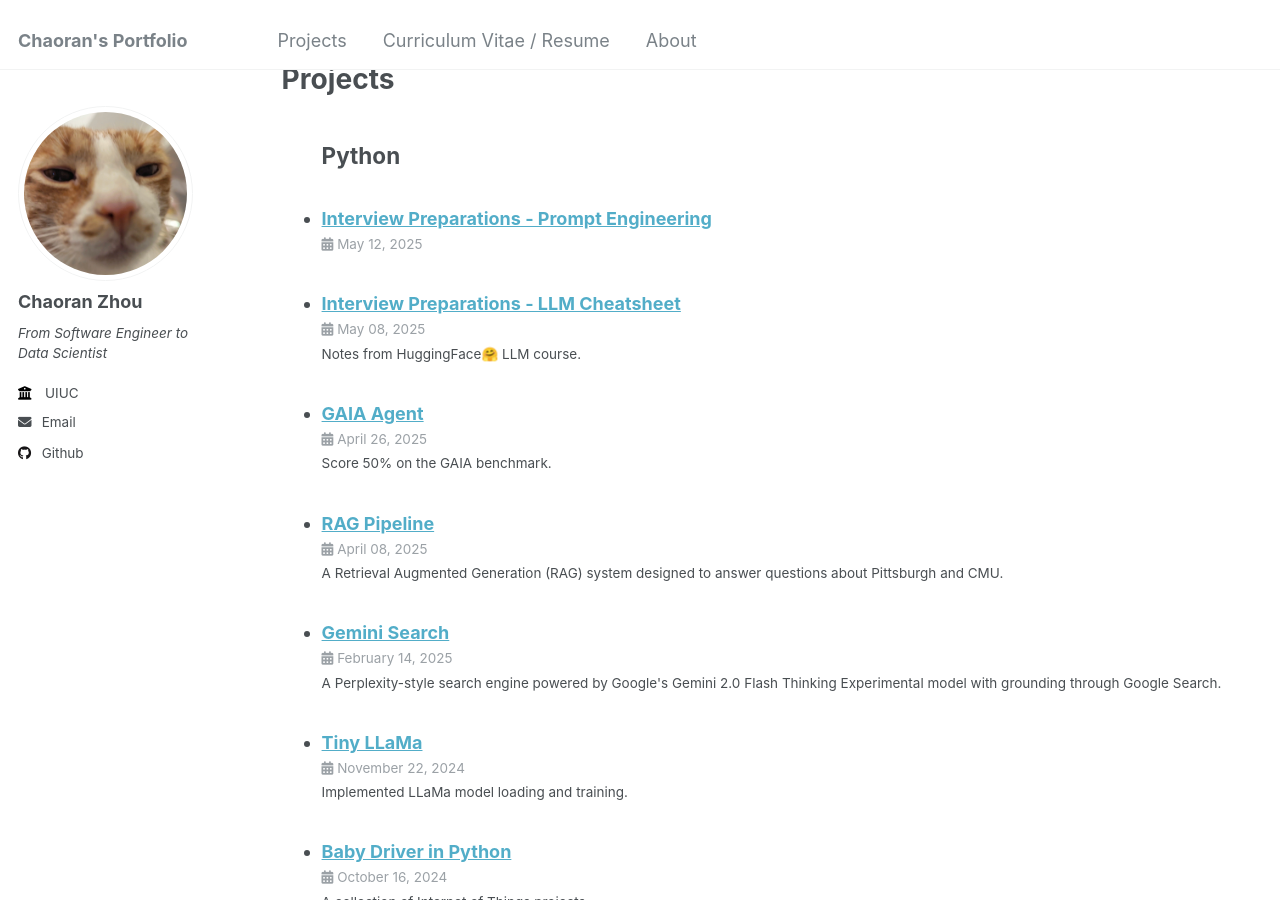
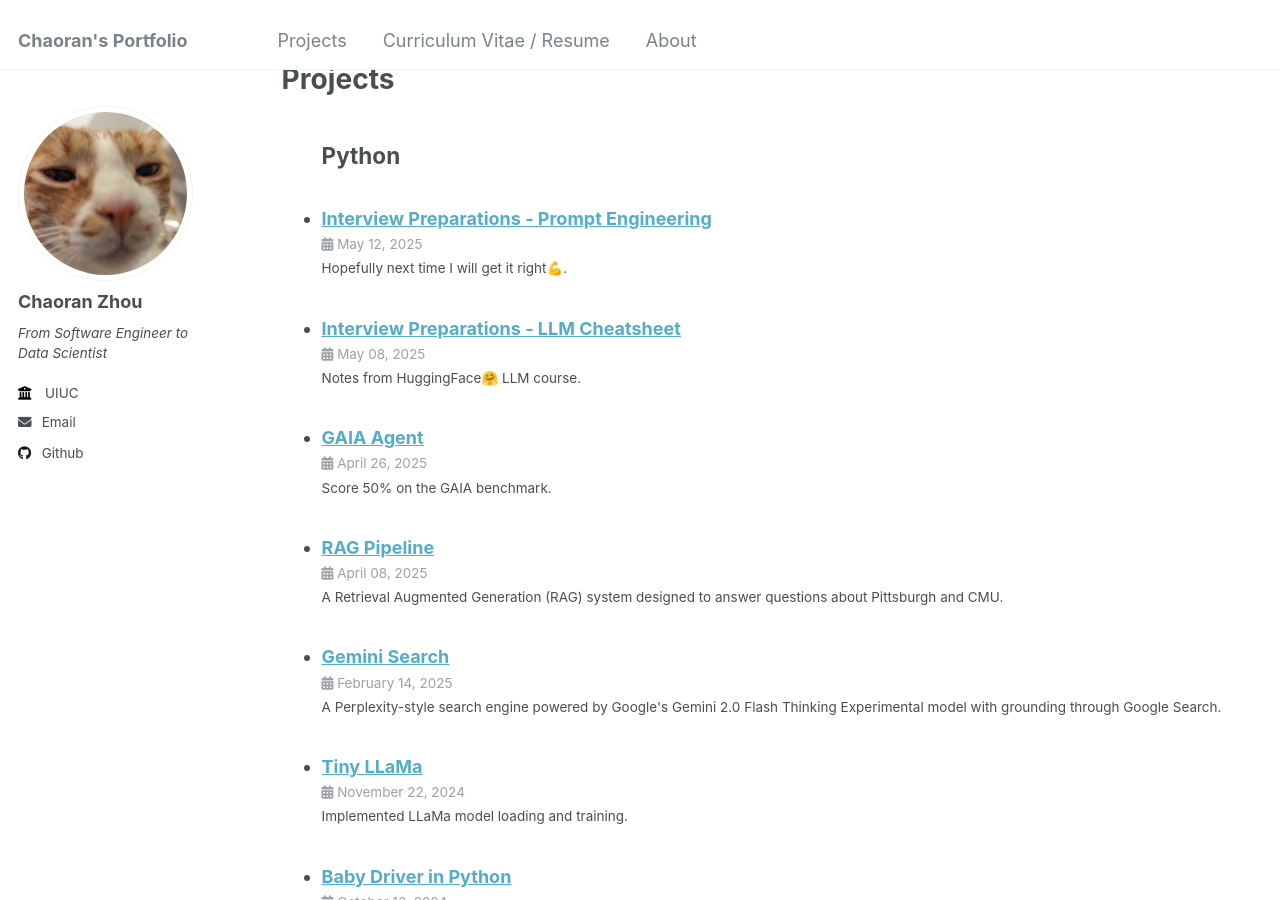
Before and after one commit to ranranrunforit/ranranrunforit.github.io, a Jekyll site: the page built from _pages/cv.md, in a window 1280 px wide and 900 px high, scrolled down 2272 px. Built offline with Jekyll 4.4.1, drawn with Linux system fonts in a browser that asks for light colours.

Commit message:
Update project-16.md

```diff
--- a/_projects/project-16.md
+++ b/_projects/project-16.md
@@ -4,6 +4,7 @@
 collection: projects
 date: 2025-05-12
 category: pythons
+description: "Hopefully next time I will get it right💪."
 tags:
   - Zero prompting
   - Few shot prompting
```
